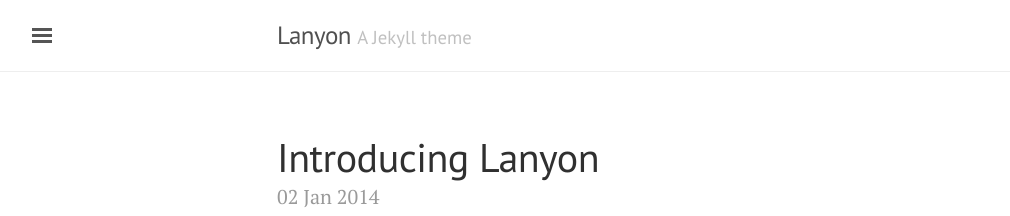
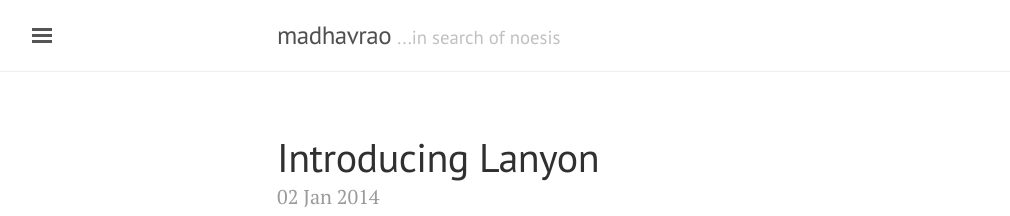
Before and after one commit to Madhavrao/madhavrao.github.io, a Jekyll site: the page built from index.html, in a window 1280 px wide and 900 px high. Shown: the top 216 px of the window, without its empty margins (3-1013 px from the left). Built offline with Jekyll 4.4.1, drawn with Linux system fonts in a browser that asks for light colours; the list of posts is cut into pages by our own code.

Commit message:
Update Blog Title and Tagline

```diff
--- a/_config.yml
+++ b/_config.yml
@@ -5,8 +5,8 @@
 relative_permalinks: true
 
 # Setup
-title:               Lanyon
-tagline:             'A Jekyll theme'
+title:               madhavrao
+tagline:             '...in search of noesis'
 description:         'A reserved <a href="http://jekyllrb.com" target="_blank">Jekyll</a> theme that places the utmost gravity on content with a hidden drawer. Made by <a href="https://twitter.com/mdo" target="_blank">@mdo</a>.'
 url:                 http://lanyon.getpoole.com
 baseurl:             ''
```
